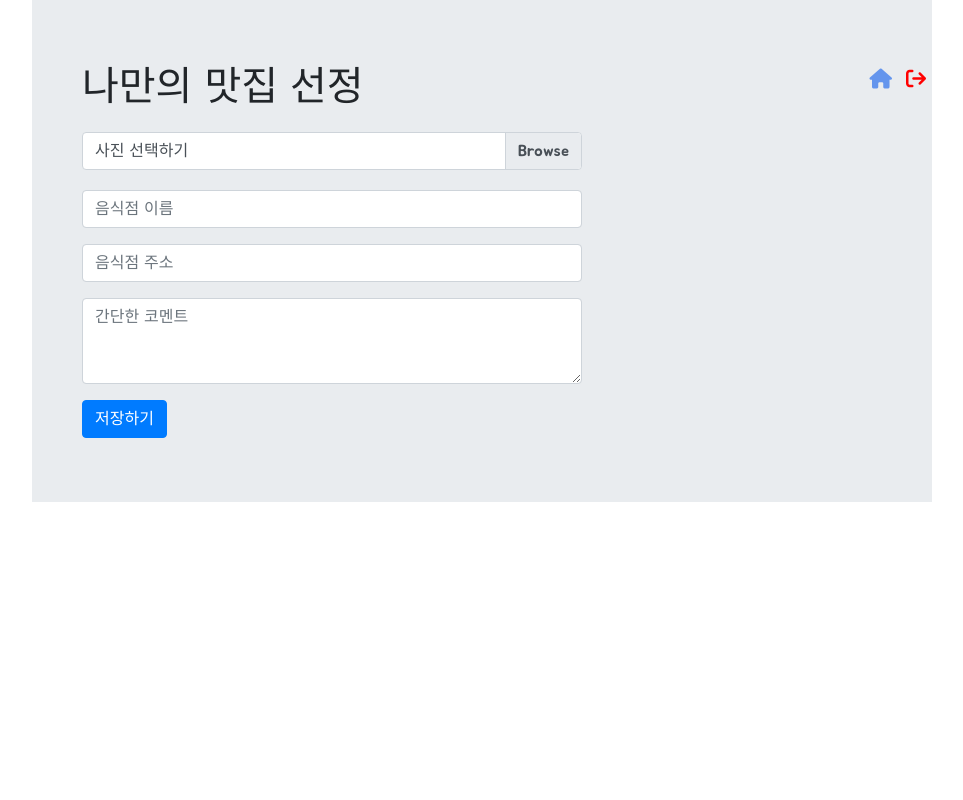
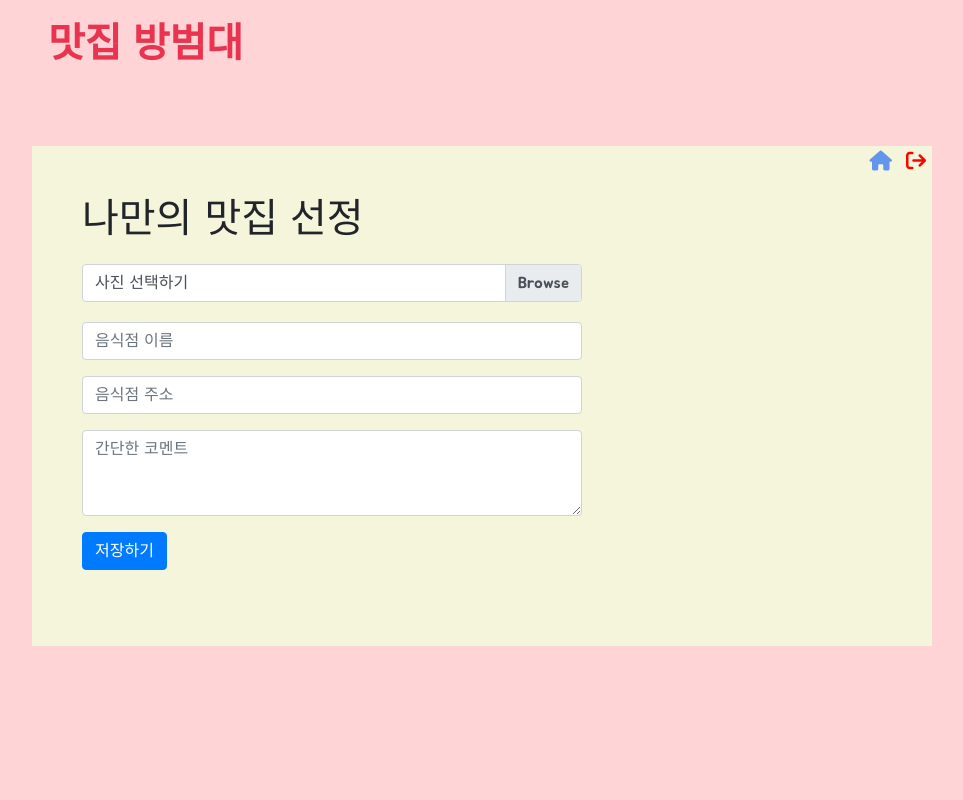
Before and after one commit to Rio-323/Hanghae99_C_6, a Flask app: template templates/user.html in a window 1280 px wide. Shown: the whole page, without its empty margins (158-1121 px from the left). Run offline with Flask 2, Linux system fonts and the light colour scheme; the template is opened without the code that fills it, so the values that code supplies are empty; some libraries are stand-ins or nearby versions.

Commit message:
no message

```diff
--- a/app.py
+++ b/app.py
@@ -107,6 +107,7 @@ def save_diary():
     title_receive = request.form['title_give']
     content_receive = request.form['content_give']
     location_receive = request.form['location_give']
+    username2_receive = request.form['username2_give']
 
     file = request.files["file_give"]
 
@@ -130,7 +131,8 @@ def save_diary():
         'file': f'{filename}.{extension}',
         'time': today.strftime('%Y.%m.%d'),
         'num':count,
-        'update':0
+        'update':0,
+        'username2' : username2_receive
     }
 
     db.diary.insert_one(doc)
@@ -145,6 +147,14 @@ def bucket_done():
 
 
 
+@app.route("/user/<keyword>")
+def get_id(keyword):
+    #URL에서 ID 찾아오기
+    return render_template("user.html", getusername = keyword)
+
+
+
+
 
 if __name__ == '__main__':
     app.run('0.0.0.0', port=5000, debug=True)
--- /dev/null
+++ b/static/mystyle.css
@@ -0,0 +1,112 @@
+body {
+    background-color: RGBA(250, 42, 58, 0.2);
+    min-height: 100vh;
+}
+
+.section {
+    padding: 1rem 1.5rem;
+    max-width: 1000px;
+    margin: auto;
+}
+
+.is-sparta {
+    color: #e8344e !important;
+    font-size: 40px;
+}
+
+.button.is-sparta {
+    background-color: #e8344e;
+    border-color: transparent;
+    color: #fff !important;
+}
+
+.button.is-sparta.is-outlined {
+    background-color: transparent;
+    border-color: #e8344e;
+    color: #e8344e !important;
+}
+
+.modal-content {
+    width: 400px;
+    max-width: 80%;
+}
+
+input::-webkit-calendar-picker-indicator {
+    display: none;
+}
+
+.image img {
+    object-fit: cover;
+    width: 100%;
+    height: 100%;
+}
+
+
+.posting-box {
+    width: 300px;
+    margin-top: 20px;
+}
+
+.wrap {
+    max-width: 2000px;
+    width: 100%;
+    margin: auto;
+    font-family: 'Jua', sans-serif;
+}
+.wrap > nav {
+    max-width: 2000px;
+    width: 100%;
+    margin: auto;
+    font-family: 'Jua', sans-serif;
+    border-radius: 10px 10px 10px 10px;
+}
+.room{
+    padding-top: 60px;
+}
+
+.right {
+    padding-top : 20px;
+    float: right;
+    display: grid;
+    grid-auto-flow: column;
+    grid-template-columns: 1fr;
+}
+
+.posting-box > custom-file {
+    margin-bottom: 10px;
+}
+
+.mydate {
+    color: gray;
+    font-size: 10;
+}
+
+.card-room {
+    padding-top: 150px;
+    background-color: beige;
+    max-width: 2000px;
+    width: 100%;
+    margin: auto;
+    font-family: 'Jua', sans-serif;
+    border-radius: 10px 10px 10px 10px;
+
+}
+
+
+.save-name{
+    color: maroon;
+}
+.save-date{
+    color: gray;
+}
+.card-location{
+    color: blue;
+}
+.card-text{
+    color: red;
+}
+.container{
+    padding-top: 50px;
+    background-color: beige;
+    height: 500px;
+}
--- a/templates/user.html
+++ b/templates/user.html
@@ -27,6 +27,7 @@
     <link rel="preconnect" href="https://fonts.gstatic.com">
     <link href="https://fonts.googleapis.com/css2?family=Jua&display=swap" rel="stylesheet">
     <script src="https://kit.fontawesome.com/f9383735bc.js" crossorigin="anonymous"></script>
+    <link href="{{ url_for('static', filename='mystyle.css') }}" rel="stylesheet">
 
     <style>
         * {
@@ -66,8 +67,12 @@
             background-color: transparent;
         }
 
+
     </style>
     <script>
+        let getusername = '{{ user_info.username }}'
+        console.log({getusername})
+
         $(document).ready(function () {
             bsCustomFileInput.init()
             listing()
@@ -88,38 +93,41 @@
                         let time = diaries[i]['time']
                         let update = diaries[i]['update']
                         let num = diaries[i]['num']
+                        let username2 = diaries[i]['username2']
+
 
                         let temp_html = ``
-                        if(update == 0)
-                        {
+                        if(getusername === username2) {
+                            if (update == 0) {
                                 temp_html = `<div class="card">
                                                 <img src="../static/${file}" class="card-img-top">
                                                 <div class="card-body">
                                                     <h5 class="card-title">${title}</h5>
-                                                <p class="card-text">${location}</p>
+                                                    <p class="card-location">${location}</p>
                                                     <p class="card-text">${content}</p>
                                                     <p class="save-date">${time}</p>
+                                                    <p class="save-name">ID: ${username2}</p>
                                                     <button onclick="done_list(${num})" id="share" type="button" style="float: right; font-size: 15px; color: darkgray; margin-bottom: 15px; background-color: transparent; border: none">
                                                         <i class="fa-regular fa-share-from-square"></i>
                                                     </button>
                                                 </div>
                                             </div>`
-                        }
 
-                        else
-                        {
+                            } else {
                                 temp_html = `<div class="card">
                                             <img src="../static/${file}" class="card-img-top">
                                             <div class="card-body">
                                                 <h5 class="card-title">${title}</h5>
-                                                <p class="card-text">${location}</p>
+                                                <p class="card-location">${location}</p>
                                                 <p class="card-text">${content}</p>
                                                 <p class="save-date">${time}</p>
+                                                <p class="save-name">ID: ${username2}</p>
                                                 <button onclick="share_done()" id="share" type="button" style="float: right; font-size: 15px; color: darkgray; margin-bottom: 15px; background-color: transparent; border: none">
                                                     <i class="fa-regular fa-share-from-square"></i>
                                                 </button>
                                             </div>
                                         </div>`
+                            }
                         }
 
 
@@ -150,6 +158,8 @@
             let title = $('#title').val()
             let location = $('#location').val()
             let content = $("#content").val()
+            let username2 = getusername
+
 
             let file = $('#file')[0].files[0]
             let form_data = new FormData()
@@ -158,6 +168,8 @@
             form_data.append("title_give", title)
             form_data.append("location_give", location)
             form_data.append("content_give", content)
+            form_data.append("username2_give", username2)
+
 
             $.ajax({
                 type: "POST",
@@ -177,14 +189,22 @@
 
 <body>
 <div class="wrap">
-
-    <div class="jumbotron jumbotron-fluid">
+    <nav class="navbar is-fixed-top is-white" role="navigation" aria-label="main navigation">
+        <div class="navbar-brand">
+            <a class="navbar-item" href="/">
+                <strong class="is-sparta"
+                        style="font-family: 'Stylish', sans-serif;">맛집 방범대</strong>
+            </a>
+        </div>
+    </nav>
+    <div class="room">
         <div>
-            <button type="button" style="float: right; font-size: 20px; color: red" class="logout" onclick="window.location.href='/login'">
+            <button type="button" style="float: right; font-size: 20px; color: red" class="logout"
+                    onclick="window.location.href='/login'">
                 <i class="fa-solid fa-arrow-right-from-bracket"></i>
             </button>
 
-            <button style="float: right; font-size: 20px" class = "home" onclick="window.location.href='/'">
+            <button style="float: right; font-size: 20px" class="home" onclick="window.location.href='/'">
                 <i class="fa-solid fa-house"></i>
             </button>
         </div>
```
Also changed, not shown: templates/index.html (+37 -8 lines), templates/login.html (+5 -3 lines), static/file-22-09-21-17-02-31.jpg (added), static/file-22-09-21-18-41-43.jpg (added), static/file-22-09-21-19-33-11.jpg (added), static/file-22-09-21-19-35-00.jpg (added), static/file-22-09-21-19-43-28.jpg (added), static/file-22-09-21-19-46-41.jpg (added), static/file-22-09-21-19-47-54.jpg (added), static/file-22-09-21-19-48-27.jpg (added), static/file-22-09-21-20-06-28.jpg (added), static/file-22-09-21-20-18-25.jpg (added), static/file-22-09-21-20-20-04.jpg (added), static/file-22-09-21-20-21-44.jpg (added), 2 more files. Lines whose indentation alone changed are shown as unchanged.
